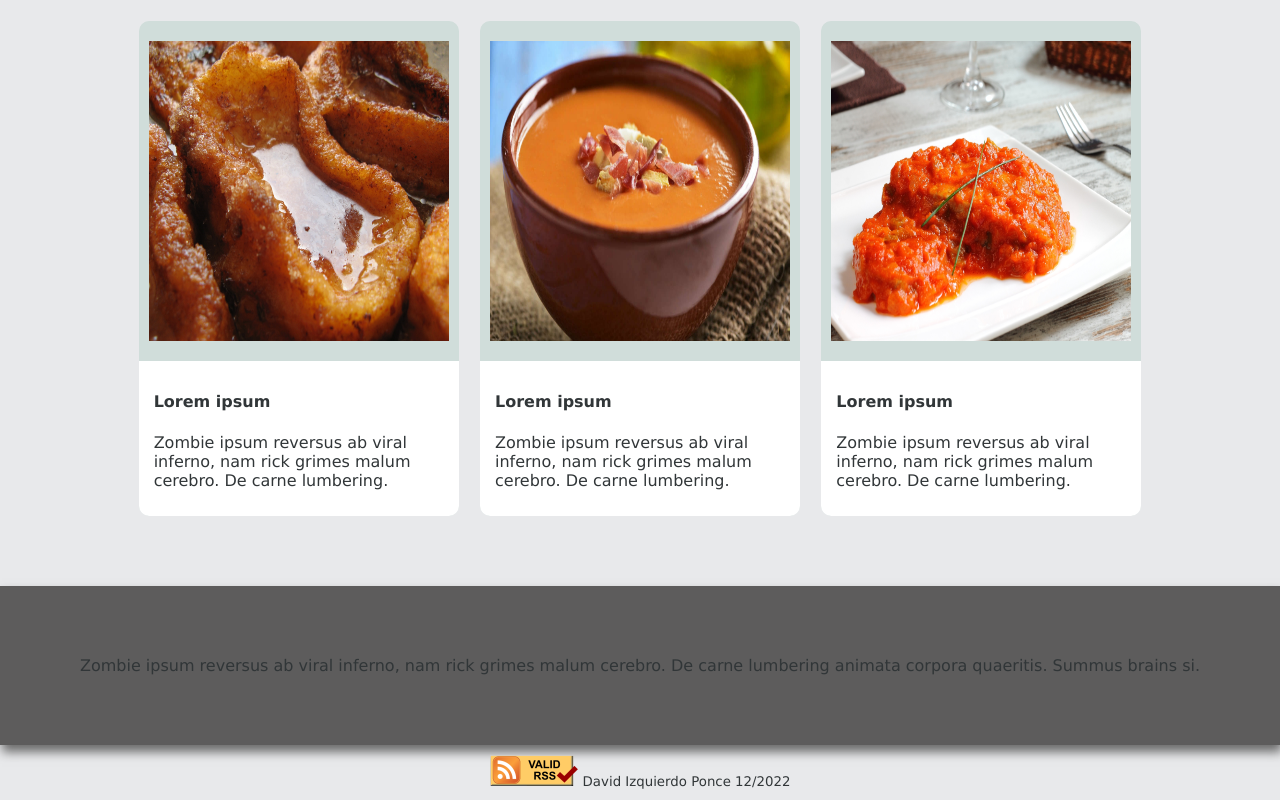
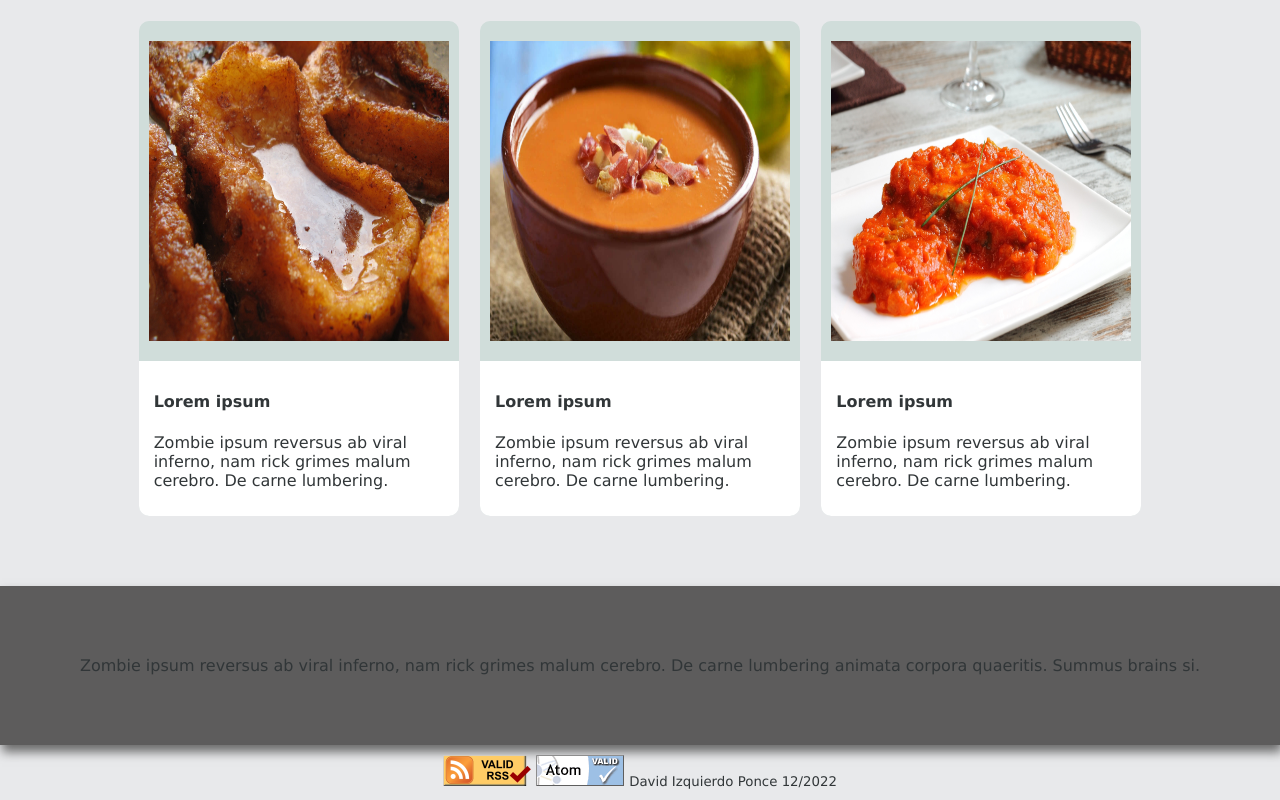
Before and after one commit to Dizqpon/CanalesRSSyAtom, a plain HTML site: page index.html in a window 1280 px wide. Shown: the part 405-1205 px from the top of the page. Drawn offline with Linux system fonts and the light colour scheme.

Commit message:
Commit con ATOM validado y listo

```diff
--- a/index.html
+++ b/index.html
@@ -67,6 +67,7 @@
     </aside>
     <footer>
         <a href="./feed/canal.rss"><img src="./img/valid-rss-rogers.png" alt="[Valid RSS]" title="Validate my RSS feed" /></a>
+        <a href="./feed/canal.atom"><img src="./img/valid-atom.png" alt="[Valid Atom 1.0]" title="Validate my Atom 1.0 feed" /></a>
         <small>David Izquierdo Ponce 12/2022</small>
     </footer>
 </body>
```
Also changed, not shown: img/valid-atom.png (added), 1 other file.
